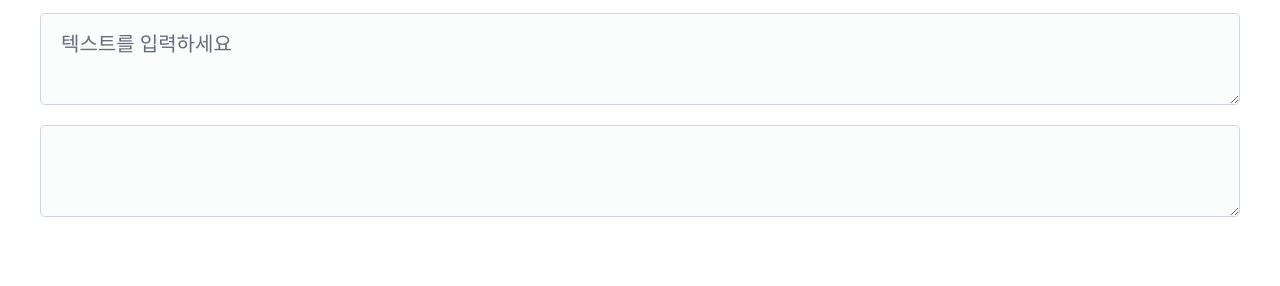
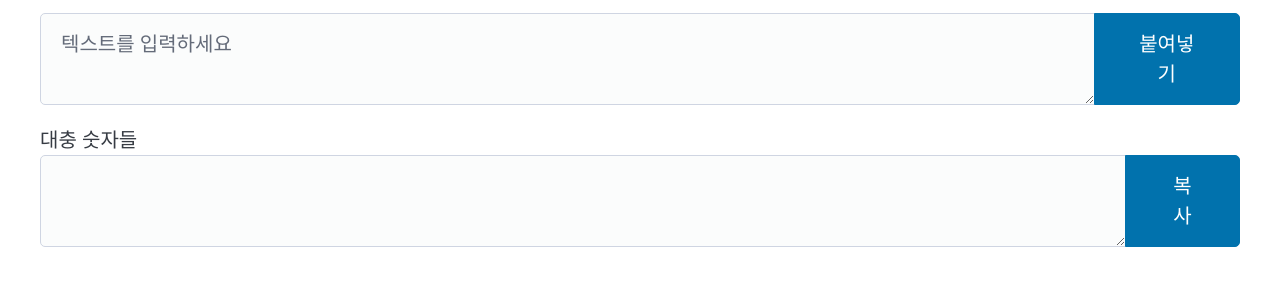
Before and after one commit to rose811/Goroawase-conversion, a plain HTML site: page index.html in a window 1280 px wide. Shown: the part 72-358 px from the top of the page. Drawn offline with nearby package versions, Linux system fonts and the light colour scheme.

Commit message:
버튼추가

```diff
--- a/index.html
+++ b/index.html
@@ -12,6 +12,7 @@
   <script>
     /**
      * 아이디어: 텍스트 입력창에 일본어가 감지되면 첫번쨰 일본어 글자가 강조 표시되면서 밑에 가능한 숫자들이 나열됨. 그중 하나를 클릭하면 일본어 글자가 해당 숫자로 대체되고 다음 일본어 글자로 이동. 이것을 반복
+     * 밑의 복사 붙여넣기 기능도 추가바람
      */
   </script>
 </head>
@@ -19,8 +20,17 @@
   <body>
     <main class="container">
       <h1>고로아와세 변환기</h1>
-      <textarea type="text" id="text" placeholder="텍스트를 입력하세요"></textarea>
-      <textarea id="result"></textarea>
+      <form role="group">
+        <textarea type="text" id="text" placeholder="텍스트를 입력하세요"></textarea>
+        <button type="button">붙여넣기</button>
+      </form>
+      <div>
+        대충 숫자들
+      </div>
+      <from role="group">
+        <textarea id="result"></textarea>
+        <button type="button">복사</button>
+      </from>
     </main>
   </body>
 </html>
```
